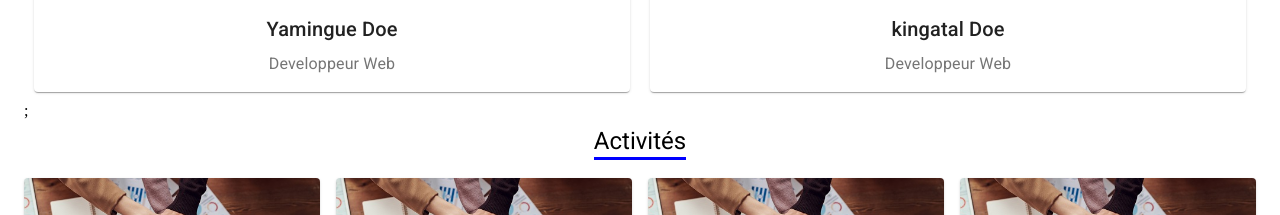
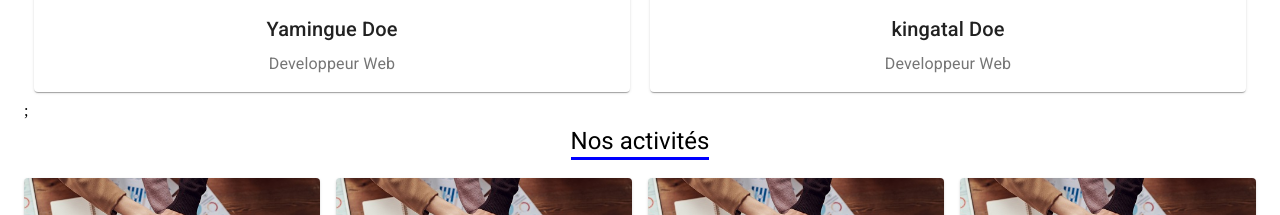
Before and after one commit to Yamingue/humanitaire, a React (Create React App) app: page / in a window 1280 px wide. Shown: the part 1300-1515 px from the top of the page. Built offline with nearby package versions, Linux system fonts and the light colour scheme.

Commit message:
nos activite

```diff
--- a/src/App.js
+++ b/src/App.js
@@ -100,7 +100,7 @@ function App() {
           <PersonCard nom="Joehn Doe" />
           <PersonCard nom="valdo Doe" />
         </Carousel>;
-        <Titre text="Activités" size={170} id='activite' />
+        <Titre text="Nos activités" size={170} id='activite' />
         <Grid
           container
           spacing={2}
```
